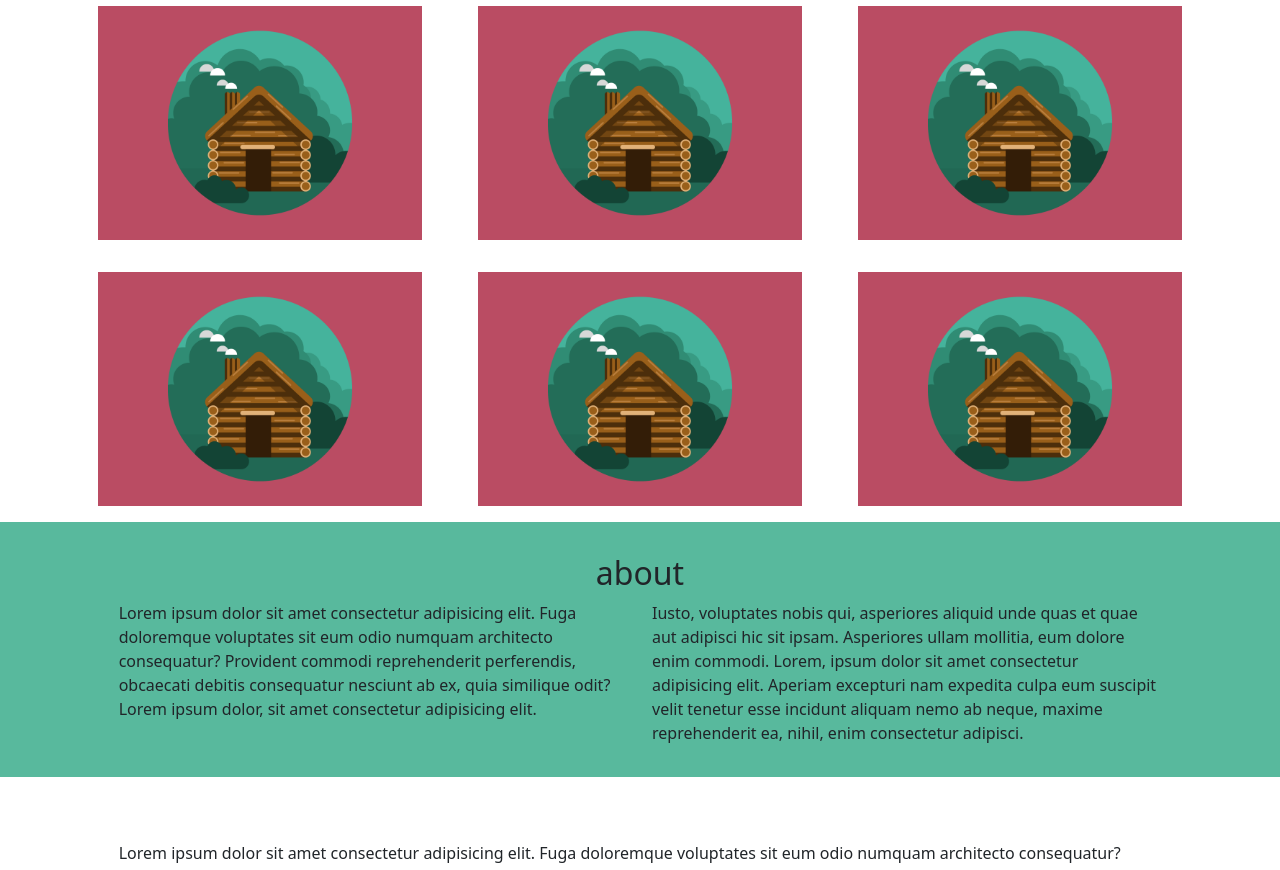
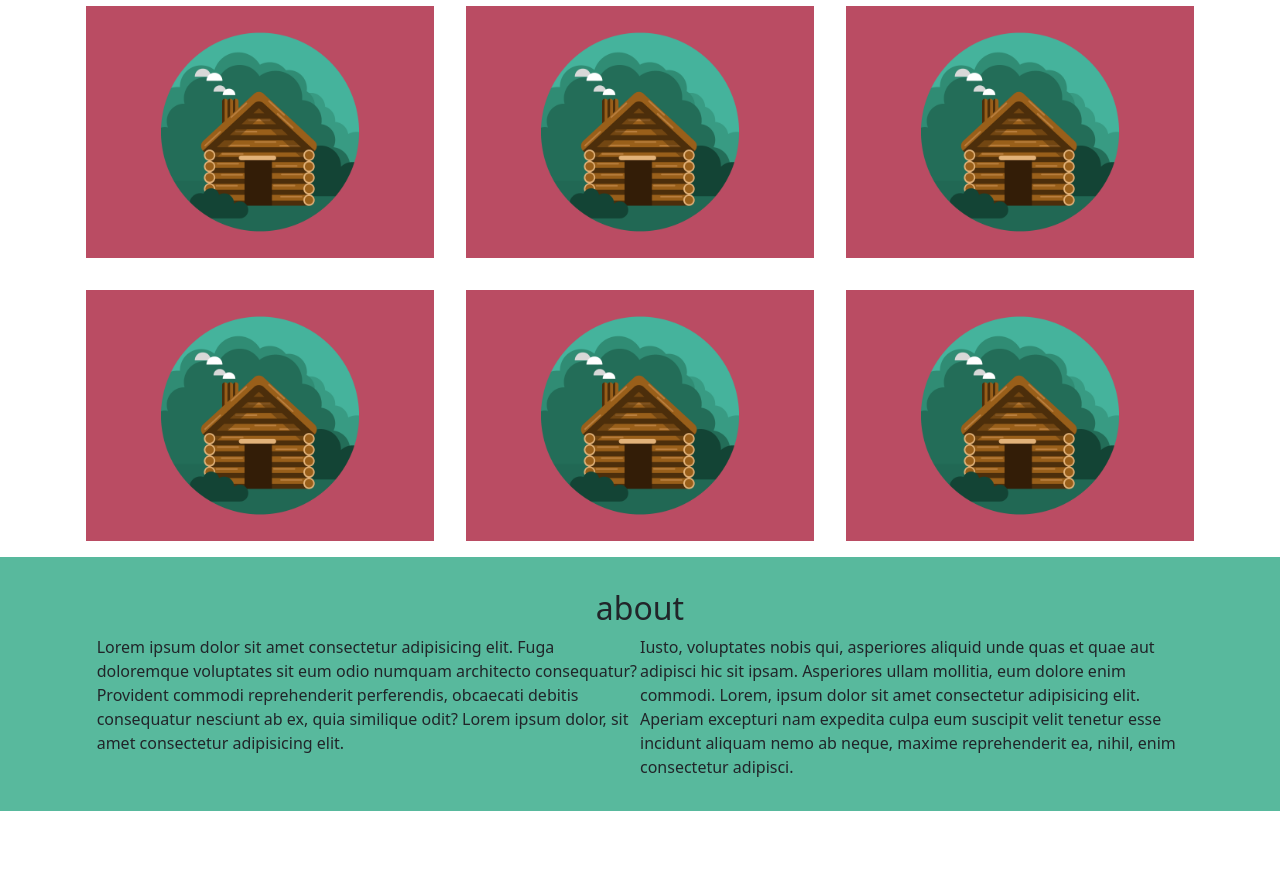
Before and after one commit to alexcapoluongo/html-css-bootstrap-freelancer, a plain HTML site: page index.html in a window 1280 px wide. Shown: the part 368-1238 px from the top of the page. Drawn offline with nearby package versions, Linux system fonts and the light colour scheme.

Commit message:
p-0 added

```diff
--- a/index.html
+++ b/index.html
@@ -17,7 +17,7 @@
     <!-- HEADER -->
     <header>
         <div class="container-fluid">
-            <div class="row">
+            <div class="row p-0">
                 <div class="col-6">
                     <div class="menu-sx">START BOOTSTRAP</div>
                 </div>
@@ -42,7 +42,7 @@
     <!-- MAIN -->
     <!-- banner -->
     <main>
-        <div class="container-fluid">
+        <div class="container-fluid p-0">
                 <div class="row banner justify-content-center">
                     <div class="col-8">
                         <div class="content_wrap">
@@ -57,26 +57,23 @@
         <div class="container">
             <section class="portfolio">
                 <h2>PORTFOLIO</h2>
-                <div class="row">
-                    <div class="col-12 col-md-6 col-lg-4">
+                <div class="row p-0">
+                    <div class="col-12 col-md-6 col-lg-4 p-0">
                         <img src="img/cabin.png" alt="">
                     </div>
-                    <div class="col-12 col-md-6 col-lg-4">
+                    <div class="col-12 col-md-6 col-lg-4 p-0">
                         <img src="img/cabin.png" alt="">
                     </div>
-                    <div class="col-12 col-md-6 col-lg-4">
+                    <div class="col-12 col-md-6 col-lg-4 p-0">
                         <img src="img/cabin.png" alt="">
                     </div>
-
-
-
-                    <div class="col-12 col-md-6 col-lg-4">
+                    <div class="col-12 col-md-6 col-lg-4 p-0">
                         <img src="img/cabin.png" alt="">
                     </div>
-                    <div class="col-12 col-md-6 col-lg-4">
+                    <div class="col-12 col-md-6 col-lg-4 p-0">
                         <img src="img/cabin.png" alt="">
                     </div>
-                    <div class="col-12 col-md-6 col-lg-4">
+                    <div class="col-12 col-md-6 col-lg-4 p-0">
                         <img src="img/cabin.png" alt="">
                     </div>
                 </div>
@@ -85,26 +82,29 @@
         </div>
 
         <!-- about -->
-        <section class="about">
-            <div class="container-fluid">
+
+
+        <div class="container-fluid p-0">
+            <section class="about">
                 <div class="row justify-content-center">
                     <div class="col-10">
                         <div class="content-about">
                             <h2>about</h2>
                             <div class="row">
-                                <div class="col-6">
+                                <div class="col-6 p-0">
                                     Lorem ipsum dolor sit amet consectetur adipisicing elit. Fuga doloremque voluptates sit eum odio numquam architecto consequatur? Provident commodi reprehenderit perferendis, obcaecati debitis consequatur nesciunt ab ex, quia similique odit? Lorem ipsum dolor, sit amet consectetur adipisicing elit.
                                 </div>
 
-                                <div class="col-6">
+                                <div class="col-6 p-0">
                                     Iusto, voluptates nobis qui, asperiores aliquid unde quas et quae aut adipisci hic sit ipsam. Asperiores ullam mollitia, eum dolore enim commodi. Lorem, ipsum dolor sit amet consectetur adipisicing elit. Aperiam excepturi nam expedita culpa eum suscipit velit tenetur esse incidunt aliquam nemo ab neque, maxime reprehenderit ea, nihil, enim consectetur adipisci.
                                 </div>
                             </div>
                         </div>
                     </div>
                 </div>
-            </div>
-        </section>
+            </section>
+        </div>
+
         <!-- contact me -->
         <section class="contact-me">
             <div class="container-fluid">
@@ -124,9 +124,9 @@
     <footer>
         <div class="content-footer">
             <div class="row">
-                <div class="col-12 col-md-4">testo</div>
-                <div class="col-12 col-md-4">testo</div>
-                <div class="col-12 col-md-4">testo</div>
+                <div class="col-12 col-md-4 p-0">testo</div>
+                <div class="col-12 col-md-4 p-0">testo</div>
+                <div class="col-12 col-md-4 p-0">testo</div>
             </div>
         </div>
 
@@ -140,7 +140,5 @@
             </div>
         </div>
     </footer>
-
-
 </body>
 </html>
```
